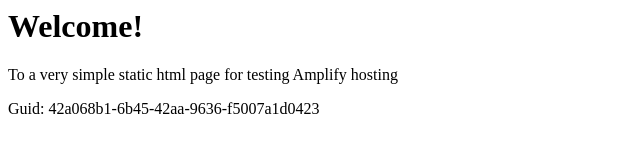
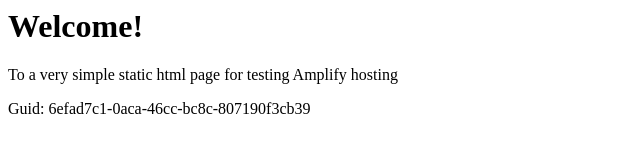
Before and after one commit to aws-aemilia-iad/Github-PR-Commit-Integration-Test-DoNotTouch-GithubWebhookPreviewCanaryTest-v1-gamma-us-east-1, a website: page src/index.html in a window 1280 px wide. Shown: the full height of the page, 0-640 px from the left. Drawn offline with Linux system fonts and the light colour scheme.

Commit message:
commit from integ tests

```diff
--- a/src/index.html
+++ b/src/index.html
@@ -12,6 +12,6 @@
 <body>
     <h1>Welcome!</h1>
     <p>To a very simple static html page for testing Amplify hosting</p>
-    <p>Guid: 42a068b1-6b45-42aa-9636-f5007a1d0423</p></body>
+    <p>Guid: 6efad7c1-0aca-46cc-bc8c-807190f3cb39</p></body>
 
 </html>
```
